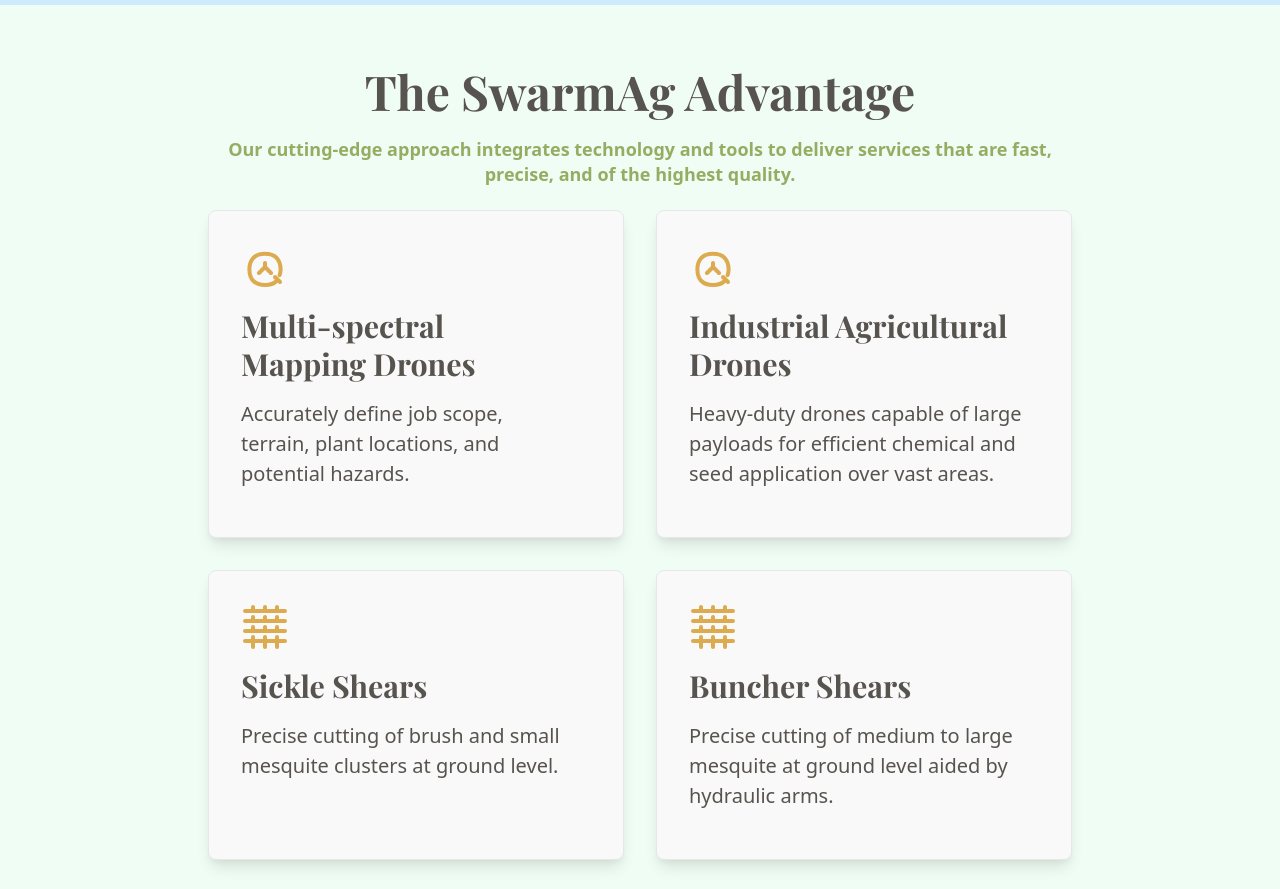
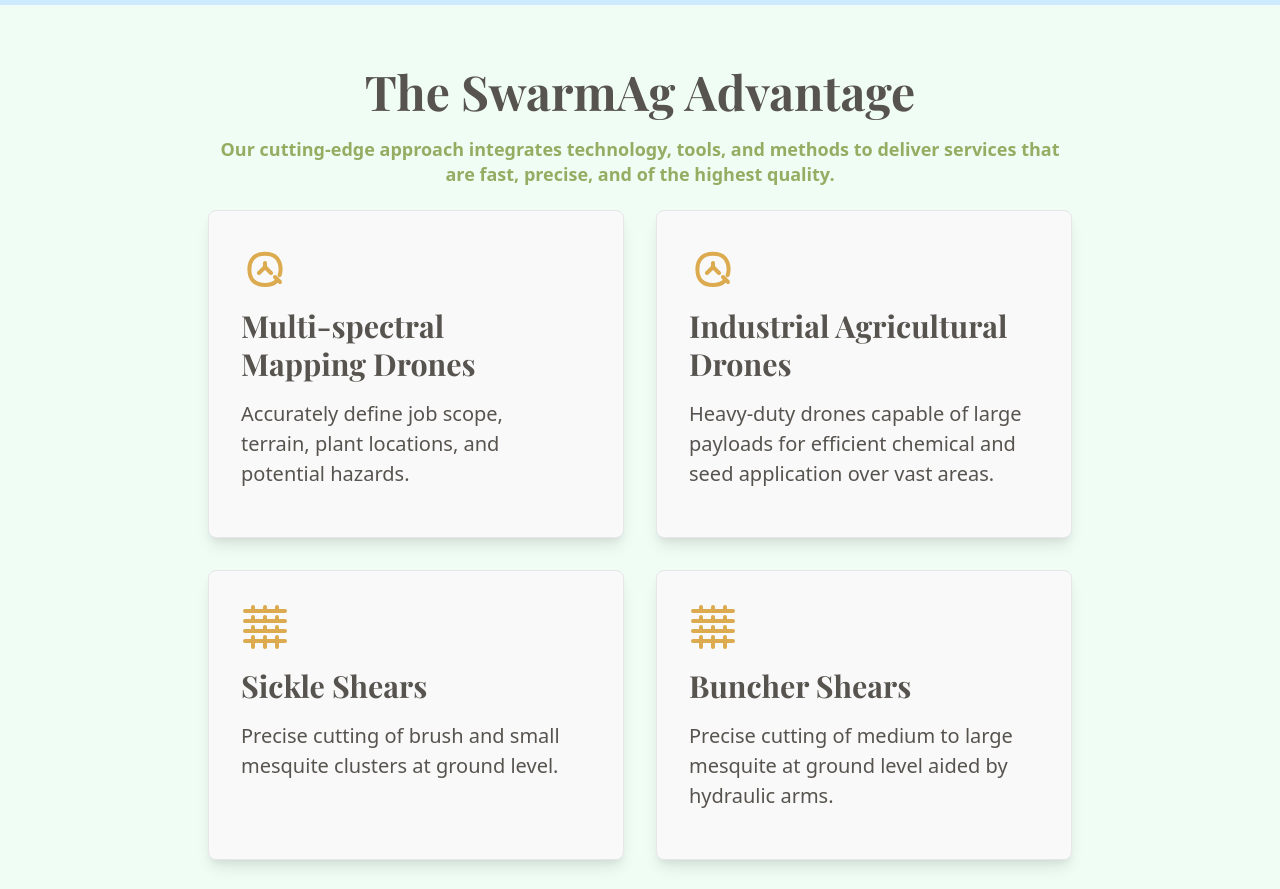
Before and after one commit to tedvkremer/swarmag-website, a plain HTML site: page index.html in a window 1280 px wide. Shown: the part 5320-6209 px from the top of the page. Drawn offline with nearby package versions, Linux system fonts and the light colour scheme.

Commit message:
Minor clean-up

```diff
--- a/index.html
+++ b/index.html
@@ -304,7 +304,7 @@
         <div class="AlignCenter">
           <h1 class="Title">The SwarmAg Advantage</h1>
           <p class="Subtitle">
-            Our cutting-edge approach integrates technology and tools to deliver services that are fast, precise,
+            Our cutting-edge approach integrates technology, tools, and methods to deliver services that are fast, precise,
             and of the highest quality.
           </p>
         </div>
```
Also changed, not shown: modules/Website.js (+3 -5 lines).
